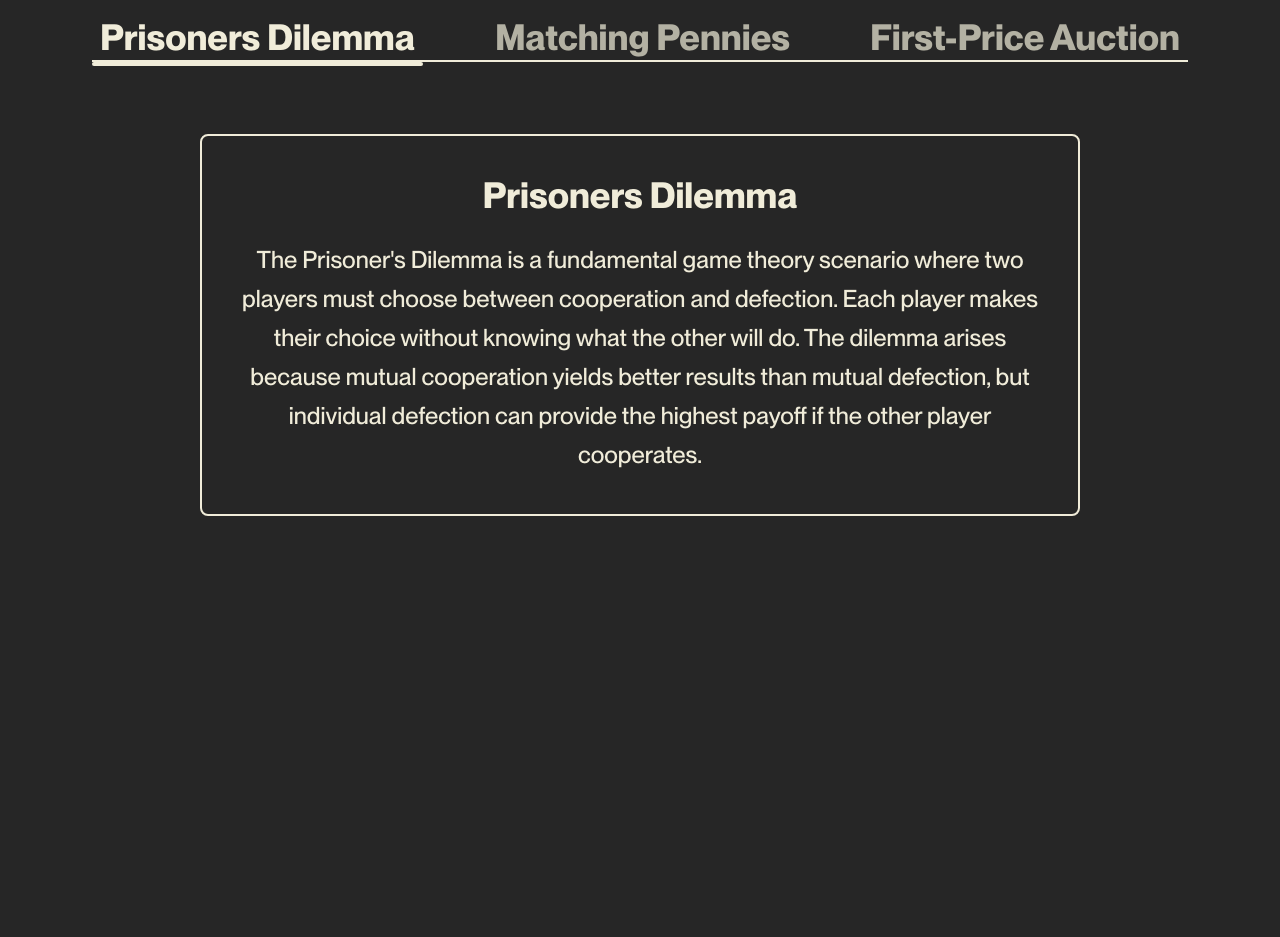
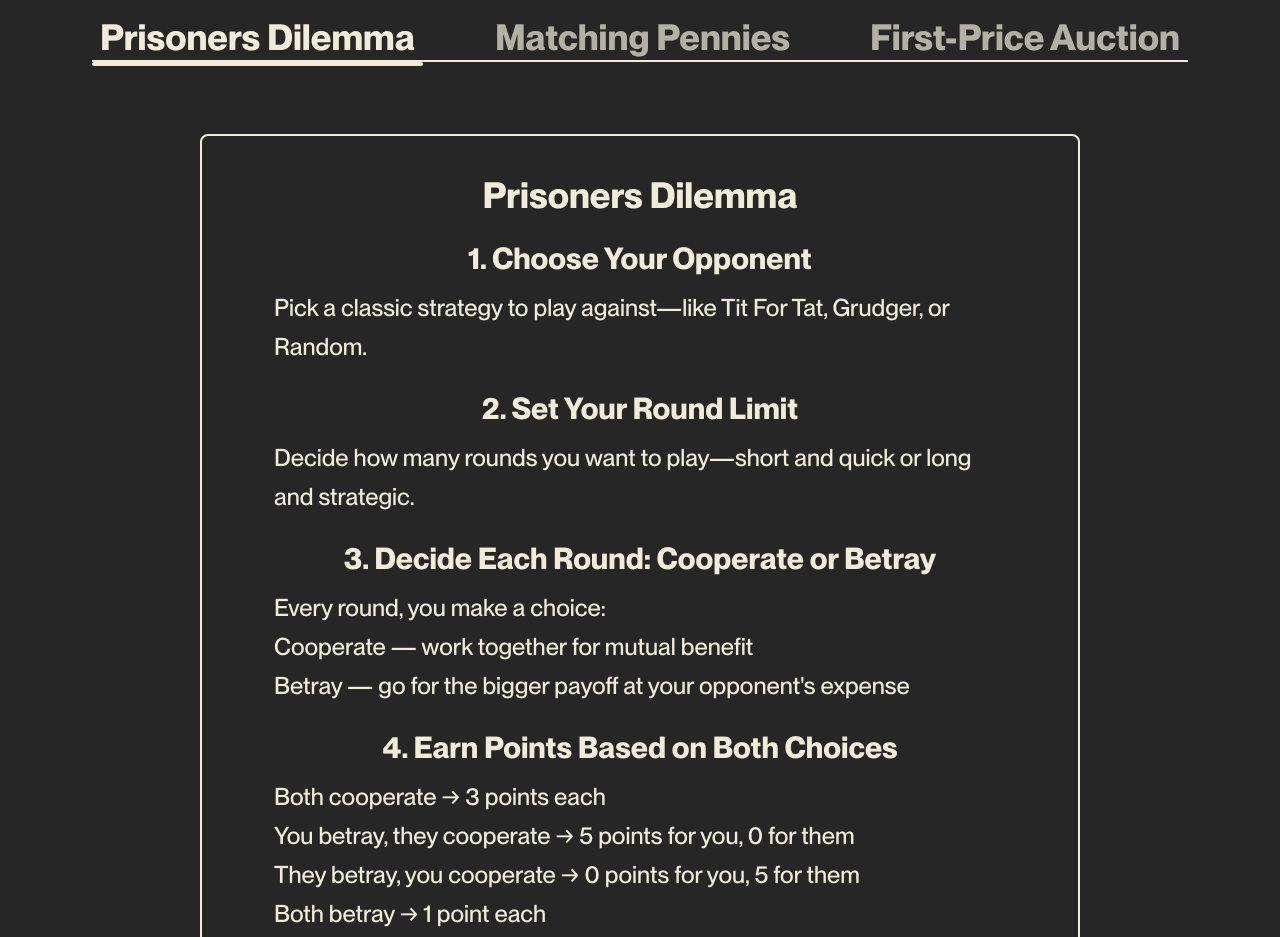
Before and after one commit to AidanYounathan/gametheory, a Next.js app: page / in a window 1280 px wide. Shown: the part 1860-2797 px from the top of the page. Before the commit the page ends 2544 px from the top, so only its background shows below. Built offline with nearby package versions, Linux system fonts and the light colour scheme.

Commit message:
Created the rules section, formated text and added play now button

```diff
--- a/src/app/page.tsx
+++ b/src/app/page.tsx
@@ -15,8 +15,31 @@ export default function Home() {
     "First-Price Auction"
   ];
 
-  const tabContent = [
-    "The Prisoner's Dilemma is a fundamental game theory scenario where two players must choose between cooperation and defection. Each player makes their choice without knowing what the other will do. The dilemma arises because mutual cooperation yields better results than mutual defection, but individual defection can provide the highest payoff if the other player cooperates.",
+  const tabContent: (string | { sections: { title: string; content: string; }[] })[] = [
+    {
+      sections: [
+        {
+          title: "1. Choose Your Opponent",
+          content: "Pick a classic strategy to play against—like Tit For Tat, Grudger, or Random."
+        },
+        {
+          title: "2. Set Your Round Limit",
+          content: "Decide how many rounds you want to play—short and quick or long and strategic."
+        },
+        {
+          title: "3. Decide Each Round: Cooperate or Betray",
+          content: "Every round, you make a choice:\nCooperate — work together for mutual benefit\nBetray — go for the bigger payoff at your opponent's expense"
+        },
+        {
+          title: "4. Earn Points Based on Both Choices",
+          content: "Both cooperate → 3 points each\nYou betray, they cooperate → 5 points for you, 0 for them\nThey betray, you cooperate → 0 points for you, 5 for them\nBoth betray → 1 point each"
+        },
+        {
+          title: "5. Win by Scoring More Points",
+          content: "After all rounds are complete, the player with the highest total score wins.\nReady to outsmart the legendary strategies?"
+        }
+      ]
+    },
     "Matching Pennies is a zero-sum game where two players simultaneously choose heads or tails. Player 1 wins if both choices match, while Player 2 wins if they don't match. This creates a game of pure strategy where players try to be unpredictable while anticipating their opponent's moves.",
     "A First-Price Auction is a sealed-bid auction where the highest bidder wins and pays exactly what they bid. Players must balance bidding high enough to win against bidding low enough to maintain profit. The strategic element comes from estimating others' valuations while managing the winner's curse."
   ];
@@ -83,9 +106,29 @@ export default function Home() {
               <h3 className="text-2xl sm:text-3xl md:text-4xl font-bold mb-6 text-center">
                 {tabs[activeTab]}
               </h3>
-              <p className="text-lg sm:text-xl md:text-2xl leading-relaxed text-center">
-                {tabContent[activeTab]}
-              </p>
+              {typeof tabContent[activeTab] === 'object' && 'sections' in tabContent[activeTab] ? (
+                <div className="mx-auto max-w-4xl px-8">
+                  {(tabContent[activeTab] as { sections: { title: string; content: string; }[] }).sections.map((section, index) => (
+                    <div key={index} className="mb-6">
+                      <h4 className="text-xl sm:text-2xl md:text-3xl font-bold text-center mb-3">
+                        {section.title}
+                      </h4>
+                      <p className="text-lg sm:text-xl md:text-2xl leading-relaxed text-left whitespace-pre-line">
+                        {section.content}
+                      </p>
+                    </div>
+                  ))}
+                  <div className="flex justify-center mt-8">
+                    <button className="bg-black text-white hover:bg-gray-800 rounded-full w-48 sm:w-56 md:w-64 lg:w-72 xl:w-80 py-3 sm:py-4 md:py-5 lg:py-6 text-base sm:text-lg md:text-xl lg:text-2xl font-semibold transition-colors cursor-pointer border-none text-center">
+                      Play Now
+                    </button>
+                  </div>
+                </div>
+              ) : (
+                <p className="text-lg sm:text-xl md:text-2xl leading-relaxed text-left whitespace-pre-line mx-auto max-w-4xl px-8">
+                  {tabContent[activeTab] as string}
+                </p>
+              )}
             </div>
           </div>
         </div>
```
